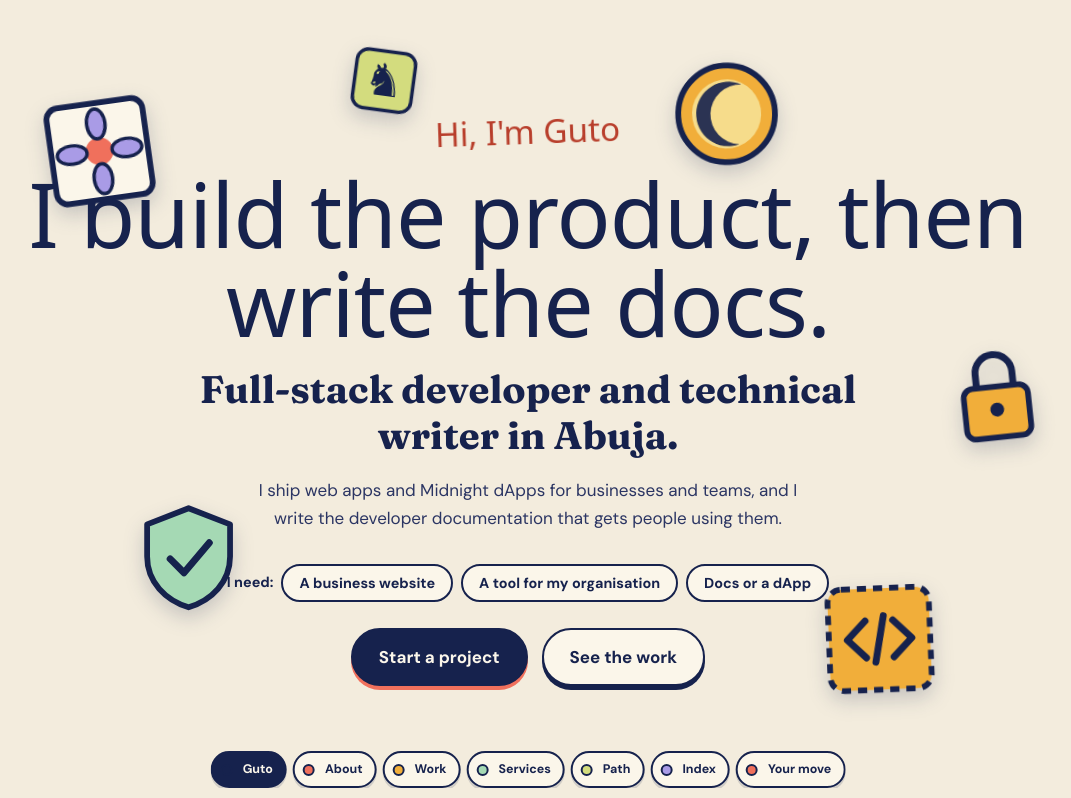
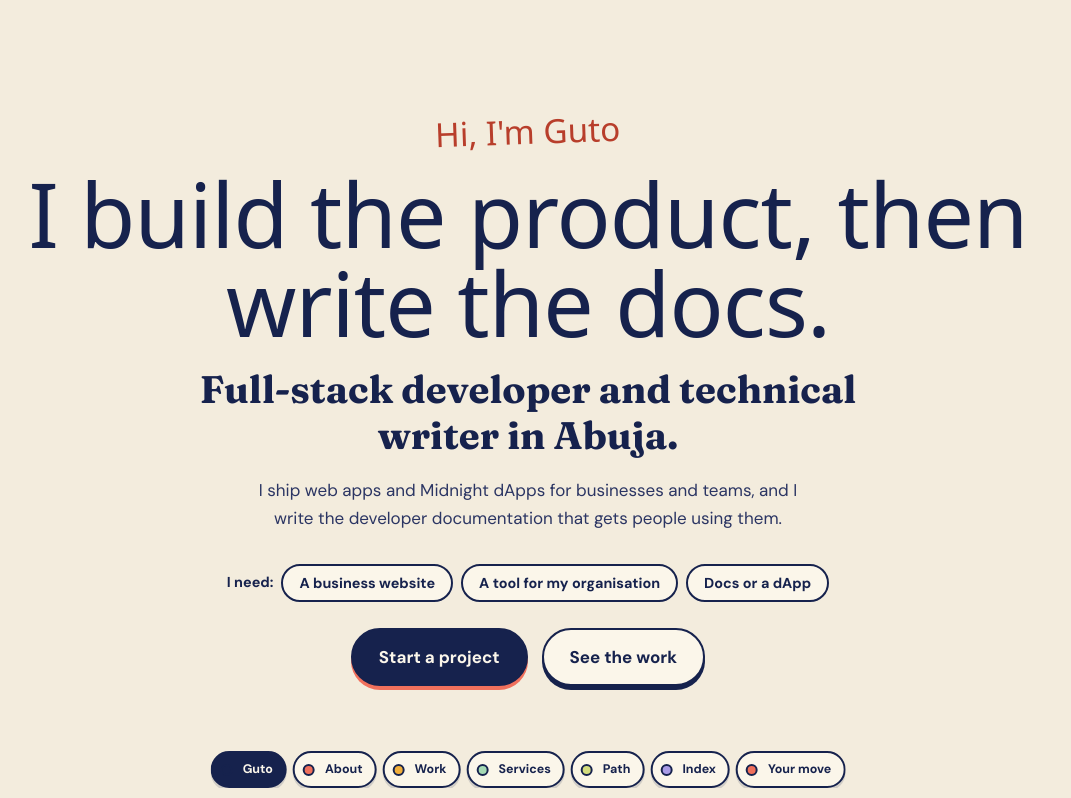
Before and after one commit to Gutopro/Gutopro.github.io, a plain HTML site: page index.html in a window 1280 px wide. Shown: the top 798 px of the page, without its empty margins (112-1183 px from the left). Drawn offline with Linux system fonts and the light colour scheme; a web font is replaced by a local one.

Commit message:
Keep hero stickers in side gutters so they never overlap the headline
Co-Authored-By: Claude Opus 5.5 <noreply@anthropic.com>

```diff
--- a/index.html
+++ b/index.html
@@ -84,12 +84,18 @@ h1 u{text-decoration:none;background:radial-gradient(ellipse at 50% 100%,var(--c
 .btn{padding:13px 26px;border-radius:99px;border:2px solid var(--ink);background:var(--paper);color:var(--ink);font-weight:700;text-decoration:none;box-shadow:0 4px 0 var(--ink);transition:transform .12s,box-shadow .12s}
 .btn:hover{transform:translateY(2px);box-shadow:0 2px 0 var(--ink)}
 .btn.main{background:var(--ink);color:var(--paper);box-shadow:0 4px 0 var(--coral)}
-.sticker{position:absolute;width:clamp(60px,9vw,120px);filter:drop-shadow(0 8px 10px rgba(22,34,77,.2));animation:bob 6s ease-in-out infinite}
+.sticker{position:absolute;width:96px;display:none;filter:drop-shadow(0 8px 10px rgba(22,34,77,.2));animation:bob 6s ease-in-out infinite}
 @keyframes bob{50%{transform:translateY(-10px) rotate(var(--r,0deg))}}
-.s1{left:12%;top:12%;--r:-8deg;transform:rotate(-8deg)}.s2{left:36%;top:6%;width:70px;transform:rotate(10deg);animation-delay:-2s}
-.s3{right:30%;top:8%;transform:rotate(8deg);animation-delay:-3s}.s4{right:9%;top:42%;transform:rotate(-6deg);animation-delay:-1s}
-.s5{left:19%;bottom:22%;transform:rotate(6deg);animation-delay:-4s}.s6{right:18%;bottom:12%;transform:rotate(-10deg);animation-delay:-5s}
-@media(max-width:900px){.sticker{display:none}}
+/* Stickers sit only in the side gutters, outside the 1080px text column (edge at 50% - 540px) */
+.s1{left:calc(50% - 680px);top:12%;--r:-8deg;transform:rotate(-8deg)}
+.s2{left:calc(50% - 640px);top:45%;width:72px;--r:10deg;transform:rotate(10deg);animation-delay:-2s}
+.s5{left:calc(50% - 680px);bottom:14%;--r:6deg;transform:rotate(6deg);animation-delay:-4s}
+.s3{right:calc(50% - 680px);top:12%;--r:8deg;transform:rotate(8deg);animation-delay:-3s}
+.s4{right:calc(50% - 650px);top:45%;--r:-6deg;transform:rotate(-6deg);animation-delay:-1s}
+.s6{right:calc(50% - 680px);bottom:14%;--r:-10deg;transform:rotate(-10deg);animation-delay:-5s}
+/* right gutter is wide enough from 1400px; left gutter must also clear the side nav (~200px), so from 1760px */
+@media(min-width:1400px){.s3,.s4,.s6{display:block}}
+@media(min-width:1760px){.s1,.s2,.s5{display:block}}
 
 #pillars{background:var(--night);color:#e9e6f7;padding:0}
 #pillars .in{padding:110px 0}
```
